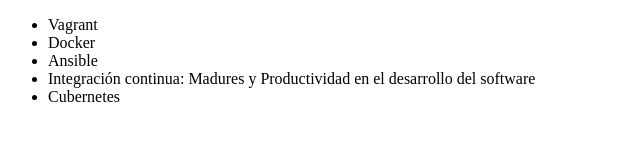
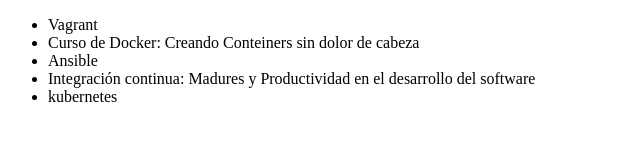
Before and after one commit to jcguzman2464a/alura-git, a plain HTML site: page index.html in a window 1280 px wide. Shown: the whole page, without its empty margins (0-640 px from the left). Drawn offline with Linux system fonts and the light colour scheme.

Commit message:
Actualizando nombre del curso Docker

```diff
--- a/index.html
+++ b/index.html
@@ -12,10 +12,10 @@
 <body>
   <ul class="lista-cursos">
     <li> Vagrant </li>
-    <li> Docker </li>
+    <li> Curso de Docker:  Creando Conteiners sin dolor de cabeza</li>
     <li> Ansible </li>
     <li> Integración continua: Madures y Productividad en el desarrollo del software </li>
-    <li>Cubernetes</li>
+    <li>kubernetes</li>
   </ul>
 </body>
 
```
